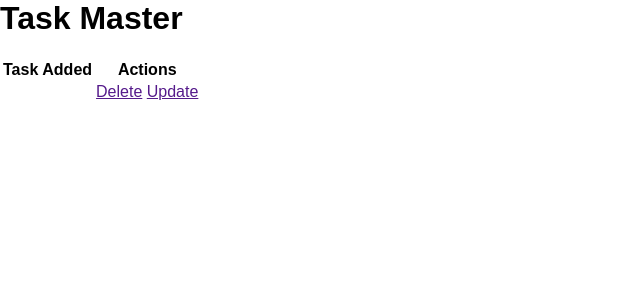
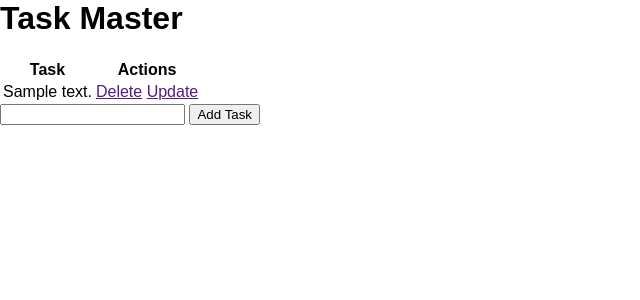
Before and after one commit to VanessaMedinaUNR/cs333fp, a Flask app: template templates/index.html in a window 1280 px wide. Shown: the top 300 px of the page, without its empty margins (0-640 px from the left). Run offline with Flask 3, Linux system fonts and the light colour scheme; the template is opened without the code that fills it: values that come from a table or form of the project are taken from there, others are empty; tables that the repository leaves empty hold one stand-in row (values such as "Sample post").

Commit message:
put table in

```diff
--- a/app.py
+++ b/app.py
@@ -1,4 +1,4 @@
-from flask import Flask, render_template, url_for
+from flask import Flask, render_template, url_for, request, redirect
 from flask_sqlalchemy import SQLAlchemy
 
 # Create an instance of the Flask class
@@ -15,9 +15,21 @@ class Todo(db.Model):
         return '<Task %r>' % self.id
 
 # Define a route for the home page
-@app.route('/')
-def hello_world():
-    return render_template('index.html')
+@app.route('/', methods=['POST', 'GET'])
+def index():
+    if request.method == "POST":
+        task_content = request.form['content']
+        new_task = Todo(content=task_content)
+
+        try:
+            db.session.add(new_task)
+            db.session.commit()
+            return redirect('/')
+        except:
+            return 'There was an issue adding your task'
+    else:
+      tasks = Todo.query.order_by(Todo.date_created).all()
+      render_template('index.html', tasks = tasks)
 
 if __name__ == '__main__':
     app.run(host="0.0.0.0", port=5000)
--- a/templates/index.html
+++ b/templates/index.html
@@ -1,7 +1,7 @@
 {% extends 'base.html' %}
 
 {% block head %}
-
+<title>Task Master</title>
 {% endblock %}
 
 {% block body %}
@@ -11,17 +11,22 @@
     <table>
         <tr>
             <th>Task</th>
-            <th>Added</th>
             <th>Actions</th>
         </tr>
+        {% for task in tasks %}
             <tr>
-            <td></td>
-            <td></td>
+                <td>{{ task.content }}</td>
                 <td>
                     <a href="">Delete</a>
                     <a href="">Update</a>
                 </td>
             </tr>
+        {% endfor %}
     </table>
+
+    <form action="/" method = "POST">
+        <input type="text" name = "content" id="content">
+        <input type="submit" value="Add Task">
+    </form>
 </div>
 {% endblock %}
```
Lines whose indentation alone changed are shown as unchanged.
